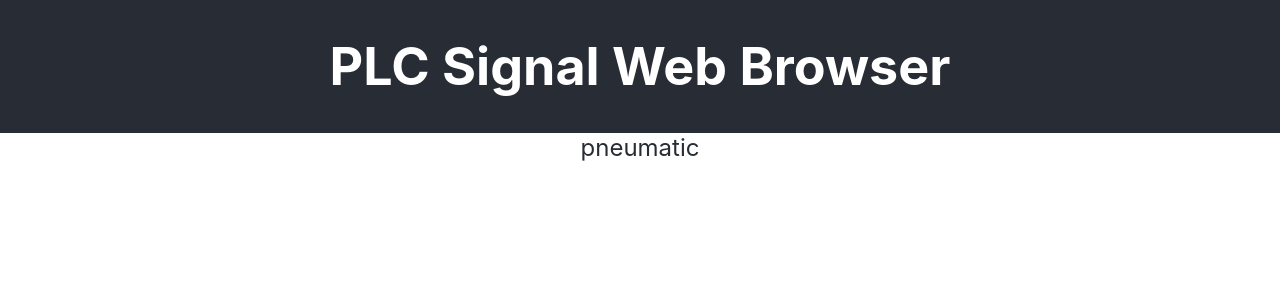
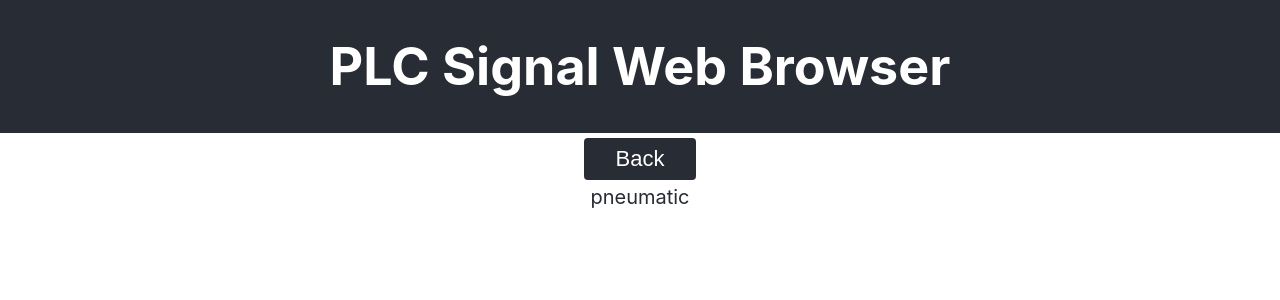
Before and after one commit to stevemolloy/signal_web, a React (Create React App) app: page / in a window 1280 px wide. Both pictures are taken after a click on the item "valve". Shown: the top 300 px of the page. Built offline with nearby package versions, Linux system fonts and the light colour scheme.

Commit message:
Add (styled) back button when necessary

```diff
--- a/src/App.css
+++ b/src/App.css
@@ -18,7 +18,7 @@
   flex-direction: column;
   align-items: center;
   justify-content: center;
-  font-size: calc(8px + 2vmin);
+  font-size: calc(4px + 2vmin);
   color: #282c34;
 }
 
@@ -28,6 +28,16 @@
   padding: 0;
 }
 
+.App-body button {
+  margin: 5px;
+  background-color: #282c34; /* Green */
+  border: none;
+  color: white;
+  padding: 8px 32px;
+  font-size: calc(6px + 2vmin);
+  border-radius: 4px;
+}
+
 .App-link {
   color: #61dafb;
 }
--- a/src/App.js
+++ b/src/App.js
@@ -61,6 +61,7 @@ class App extends Component {
           data={this.state.display_data}
           clickHandler={this.clickHandler.bind(this)}
           backClickHandler={this.backClickHandler.bind(this)}
+          needBackBtn={this.state.breadcrumbs.length>0}
         />
       </>
     );
--- a/src/Components/Body.js
+++ b/src/Components/Body.js
@@ -13,8 +13,15 @@ const body = (props) =>  {
     </li>
   );
 
+  const backBtn = (
+    <button onClick={(e) => props.backClickHandler(e)}>
+      Back
+    </button>
+  )
+
   return (
     <div className="App-body">
+      {props.needBackBtn ? backBtn : (<></>)}
       <ul>
         {listconts}
       </ul>
```
